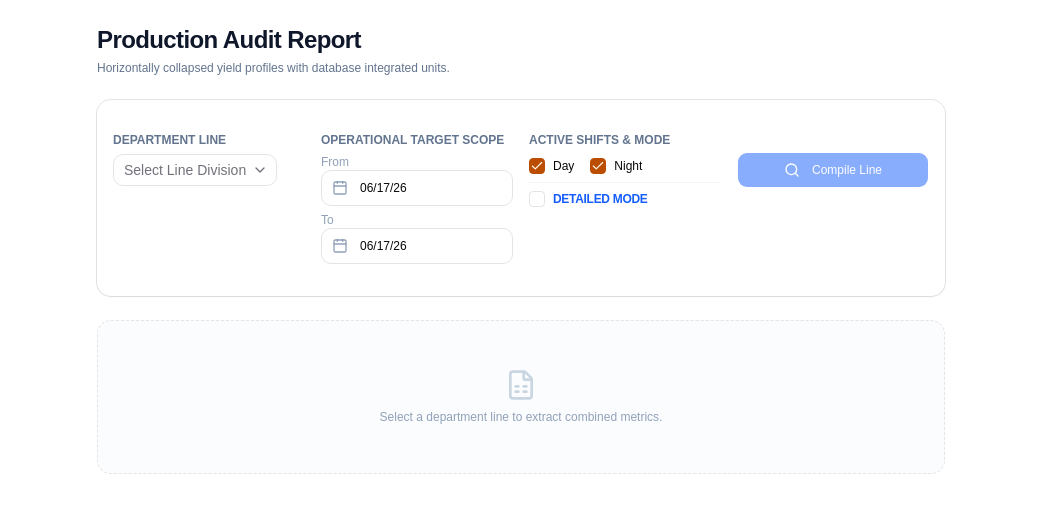
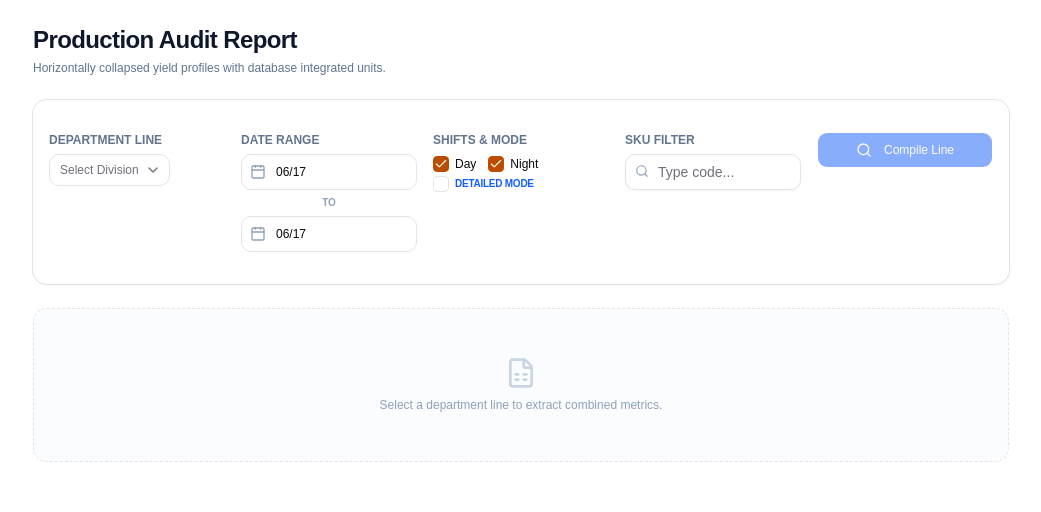
Before and after one commit to cfcitprogrammer-cloud/production-audit-report, a React (Vite) app: page / in a window 1280 px wide. Shown: the top 512 px of the page, without its empty margins (119-1160 px from the left). Built offline with nearby package versions, Linux system fonts and the light colour scheme.

Commit message:
updated code

```diff
--- a/src/pages/report.tsx
+++ b/src/pages/report.tsx
@@ -25,6 +25,7 @@ import { Checkbox } from "@/components/ui/checkbox"
 import { Label } from "@/components/ui/label"
 import { Button } from "@/components/ui/button"
 import { Calendar } from "@/components/ui/calendar"
+import { Input } from "@/components/ui/input"
 import {
   Popover,
   PopoverContent,
@@ -45,7 +46,7 @@ interface SkuMergedRow {
   item_description: string
   combined_value: number
   uom: string
-  prod_date?: string // Added for detailed view
+  prod_date?: string
 }
 
 export default function SkuFlatReportWithUomPage() {
@@ -54,7 +55,7 @@ export default function SkuFlatReportWithUomPage() {
     day: true,
     night: true,
   })
-  const [isDetailed, setIsDetailed] = React.useState<boolean>(false) // Detailed Mode State
+  const [isDetailed, setIsDetailed] = React.useState<boolean>(false)
 
   const [startDate, setStartDate] = React.useState<Date | undefined>(
     startOfDay(new Date())
@@ -68,11 +69,37 @@ export default function SkuFlatReportWithUomPage() {
     null
   )
 
+  // --- Search & Debounce States ---
+  const [searchQuery, setSearchQuery] = React.useState<string>("")
+  const [debouncedSearchQuery, setDebouncedSearchQuery] =
+    React.useState<string>("")
+
+  React.useEffect(() => {
+    const handler = setTimeout(() => {
+      setDebouncedSearchQuery(searchQuery)
+    }, 300)
+
+    return () => {
+      clearTimeout(handler)
+    }
+  }, [searchQuery])
+
+  // Computed array mapping for rendering filtered results case-insensitively
+  const filteredRows = React.useMemo(() => {
+    if (!mergedRows) return []
+    if (!debouncedSearchQuery.trim()) return mergedRows
+
+    const targetQuery = debouncedSearchQuery.toLowerCase()
+    return mergedRows.filter((row) =>
+      row.item_code.toLowerCase().includes(targetQuery)
+    )
+  }, [mergedRows, debouncedSearchQuery])
+
   // --- XLSX Export Handler ---
   const handleExportToExcel = () => {
-    if (!mergedRows || mergedRows.length === 0) return
+    if (!filteredRows || filteredRows.length === 0) return
 
-    const worksheetData = mergedRows.map((row) => ({
+    const worksheetData = filteredRows.map((row) => ({
       "SKU Code": row.item_code,
       "Item Description": row.item_description,
       ...(isDetailed ? { "Production Date": row.prod_date || "N/A" } : {}),
@@ -84,7 +111,6 @@ export default function SkuFlatReportWithUomPage() {
     const workbook = XLSX.utils.book_new()
     XLSX.utils.book_append_sheet(workbook, worksheet, "Yield Profile")
 
-    // Dynamic columns configurations based on mode
     worksheet["!cols"] = isDetailed
       ? [{ wch: 18 }, { wch: 45 }, { wch: 18 }, { wch: 22 }, { wch: 22 }]
       : [{ wch: 18 }, { wch: 45 }, { wch: 22 }, { wch: 22 }]
@@ -124,11 +150,8 @@ export default function SkuFlatReportWithUomPage() {
 
     try {
       const localAggregationMap = new Map<string, SkuMergedRow>()
-
-      // Shared item specs lookup dictionary across all lines
       const globalDescMap = new Map<string, { desc: string; uom: string }>()
 
-      // Extract raw date out of a prod_id string (e.g., "PROD-2026-03-24-day" -> "2026-03-24")
       const extractDateFromProdId = (prodId: string): string => {
         const parts = prodId.split("-")
         if (parts.length >= 4) {
@@ -139,7 +162,6 @@ export default function SkuFlatReportWithUomPage() {
 
       const getOrCreateRow = (code: string, prodId?: string): SkuMergedRow => {
         const prodDate = prodId ? extractDateFromProdId(prodId) : ""
-        // Map unique mapping keys based on standard vs detailed structure criteria
         const mapKey = isDetailed ? `${code}_${prodDate}` : code
 
         if (!localAggregationMap.has(mapKey)) {
@@ -157,14 +179,11 @@ export default function SkuFlatReportWithUomPage() {
 
       const isAll = department === "all"
 
-      // Execute queries conditioned on chosen division parameters
       const [
-        // 1. Bihon Line Queries
         bhCooking,
         bhPacking,
         bhFg,
         bhSku,
-        // 2. Snackfood Line Queries
         sfBlend,
         sfPremix,
         sfMix,
@@ -173,18 +192,15 @@ export default function SkuFlatReportWithUomPage() {
         sfPiece,
         sfFg,
         sfSku,
-        // 3. Catmon Line Queries
         cmMix,
         cmDry,
         cmPacking,
         cmFg,
         cmSku,
-        // 4. Kingsforth Sotanghon / Shared Core Queries
         kfPacking,
         kfFg,
         kfSeasoning,
         kfSku,
-        // 5. Kingsforth Specific Subdivision Queries
         kfHePacking,
         kfHeFg,
         kfCantonPacking,
@@ -295,7 +311,7 @@ export default function SkuFlatReportWithUomPage() {
               .select("item_code, item_description, uom")
           : Promise.resolve({ data: [] }),
 
-        // --- Kingsforth Sotanghon / Shared Core blocks ---
+        // --- Kingsforth Sotanghon Blocks ---
         isAll || department === "kf_sotanghon"
           ? supabase
               .from("kf_packing")
@@ -387,8 +403,7 @@ export default function SkuFlatReportWithUomPage() {
         })
       )
 
-      // --- Line Aggregation Implementations ---
-      // Bihon
+      // --- Aggregations ---
       bhCooking.data?.forEach((r) => {
         getOrCreateRow(r.item_code, r.prod_id).combined_value += Number(
           r.weight || 0
@@ -405,7 +420,6 @@ export default function SkuFlatReportWithUomPage() {
         )
       })
 
-      // Snackfood
       sfBlend.data?.forEach((r) => {
         getOrCreateRow(r.item_code, r.prod_id).combined_value += Number(
           r.usage || 0
@@ -442,7 +456,6 @@ export default function SkuFlatReportWithUomPage() {
         )
       })
 
-      // Catmon
       cmMix.data?.forEach((r) => {
         getOrCreateRow(r.item_code, r.prod_id).combined_value += Number(
           r.weight || 0
@@ -464,7 +477,6 @@ export default function SkuFlatReportWithUomPage() {
         )
       })
 
-      // Kingsforth Sotanghon
       kfPacking.data?.forEach((r) => {
         getOrCreateRow(r.item_code, r.prod_id).combined_value += Number(
           r.qty || 0
@@ -481,7 +493,6 @@ export default function SkuFlatReportWithUomPage() {
         )
       })
 
-      // Kingsforth Hobe Express
       kfHePacking.data?.forEach((r) => {
         getOrCreateRow(r.item_code, r.prod_id).combined_value += Number(
           r.qty || 0
@@ -493,7 +504,6 @@ export default function SkuFlatReportWithUomPage() {
         )
       })
 
-      // Kingsforth Canton
       kfCantonPacking.data?.forEach((r) => {
         getOrCreateRow(r.item_code, r.prod_id).combined_value += Number(
           r.qty || 0
@@ -505,7 +515,6 @@ export default function SkuFlatReportWithUomPage() {
         )
       })
 
-      // Kingsforth Snackfood
       kfSfPacking.data?.forEach((r) => {
         getOrCreateRow(r.item_code, r.prod_id).combined_value += Number(
           r.qty || 0
@@ -517,7 +526,6 @@ export default function SkuFlatReportWithUomPage() {
         )
       })
 
-      // Filter down view to exclude zero activity lines and sort chronologically/alphabetically
       const resultingRows = Array.from(localAggregationMap.values())
         .filter((row) => row.combined_value > 0)
         .sort((a, b) => {
@@ -540,7 +548,7 @@ export default function SkuFlatReportWithUomPage() {
   }
 
   return (
-    <div className="container mx-auto max-w-4xl space-y-6 p-6">
+    <div className="container mx-auto max-w-5xl space-y-6 p-6">
       <div className="flex items-center justify-between gap-4">
         <div className="flex flex-col gap-1">
           <h1 className="text-2xl font-bold tracking-tight text-slate-900">
@@ -552,7 +560,7 @@ export default function SkuFlatReportWithUomPage() {
           </p>
         </div>
 
-        {mergedRows && mergedRows.length > 0 && (
+        {filteredRows && filteredRows.length > 0 && (
           <Button
             onClick={handleExportToExcel}
             variant="outline"
@@ -568,8 +576,9 @@ export default function SkuFlatReportWithUomPage() {
         <CardContent className="p-4">
           <form
             onSubmit={handleGenerateReport}
-            className="grid grid-cols-1 items-start gap-4 sm:grid-cols-4"
+            className="grid grid-cols-1 items-start gap-4 sm:grid-cols-5"
           >
+            {/* 1. Department Line Selector */}
             <div className="space-y-1.5">
               <Label
                 htmlFor="department"
@@ -578,8 +587,8 @@ export default function SkuFlatReportWithUomPage() {
                 Department Line
               </Label>
               <Select value={department} onValueChange={setDepartment}>
-                <SelectTrigger id="department" className="h-9 bg-white">
-                  <SelectValue placeholder="Select Line Division" />
+                <SelectTrigger id="department" className="h-9 bg-white text-xs">
+                  <SelectValue placeholder="Select Division" />
                 </SelectTrigger>
                 <SelectContent>
                   <SelectItem value="all">All Departments</SelectItem>
@@ -594,22 +603,21 @@ export default function SkuFlatReportWithUomPage() {
               </Select>
             </div>
 
+            {/* 2. Target Operational Date Block */}
             <div className="space-y-1.5">
               <Label className="text-xs font-bold text-slate-500 uppercase">
-                Operational Target Scope
+                Date Range
               </Label>
-              <div className="flex flex-col items-stretch gap-1.5">
-                <div>
-                  <span className="block text-xs text-slate-400">From</span>
+              <div className="flex flex-col items-center gap-1.5">
                 <Popover>
                   <PopoverTrigger asChild>
                     <Button
                       variant="outline"
-                        className="h-9 w-full justify-start text-xs font-normal"
+                      className="h-9 w-full justify-start px-2 text-left text-xs font-normal"
                     >
-                        <CalendarIcon className="mr-1.5 h-3.5 w-3.5 text-slate-400" />
+                      <CalendarIcon className="structural-shrink-0 mr-1 h-3.5 w-3.5 text-slate-400" />
                       <span className="truncate">
-                          {startDate ? format(startDate, "MM/dd/yy") : "Start"}
+                        {startDate ? format(startDate, "MM/dd") : "Start"}
                       </span>
                     </Button>
                   </PopoverTrigger>
@@ -621,18 +629,18 @@ export default function SkuFlatReportWithUomPage() {
                     />
                   </PopoverContent>
                 </Popover>
-                </div>
-                <div>
-                  <span className="block text-xs text-slate-400">To</span>
+                <span className="text-[10px] font-bold text-slate-400 uppercase">
+                  To
+                </span>
                 <Popover>
                   <PopoverTrigger asChild>
                     <Button
                       variant="outline"
-                        className="h-9 w-full justify-start text-xs font-normal"
+                      className="h-9 w-full justify-start px-2 text-left text-xs font-normal"
                     >
-                        <CalendarIcon className="mr-1.5 h-3.5 w-3.5 text-slate-400" />
+                      <CalendarIcon className="structural-shrink-0 mr-1 h-3.5 w-3.5 text-slate-400" />
                       <span className="truncate">
-                          {endDate ? format(endDate, "MM/dd/yy") : "End"}
+                        {endDate ? format(endDate, "MM/dd") : "End"}
                       </span>
                     </Button>
                   </PopoverTrigger>
@@ -647,15 +655,15 @@ export default function SkuFlatReportWithUomPage() {
                 </Popover>
               </div>
             </div>
-            </div>
 
+            {/* 3. Shifts & View Mode Setup */}
             <div className="space-y-1.5">
               <Label className="text-xs font-bold text-slate-500 uppercase">
-                Active Shifts & Mode
+                Shifts & Mode
               </Label>
-              <div className="flex flex-col gap-2 pt-1">
-                <div className="flex items-center gap-4">
-                  <label className="flex cursor-pointer items-center space-x-2 text-xs font-medium">
+              <div className="flex flex-col gap-1 pt-0.5">
+                <div className="flex items-center gap-3">
+                  <label className="flex cursor-pointer items-center space-x-1.5 text-xs font-medium">
                     <Checkbox
                       checked={shifts.day}
                       onCheckedChange={(c) =>
@@ -664,7 +672,7 @@ export default function SkuFlatReportWithUomPage() {
                     />
                     <span>Day</span>
                   </label>
-                  <label className="flex cursor-pointer items-center space-x-2 text-xs font-medium">
+                  <label className="flex cursor-pointer items-center space-x-1.5 text-xs font-medium">
                     <Checkbox
                       checked={shifts.night}
                       onCheckedChange={(c) =>
@@ -674,8 +682,7 @@ export default function SkuFlatReportWithUomPage() {
                     <span>Night</span>
                   </label>
                 </div>
-                {/* Detailed Mode Checkbox Row */}
-                <label className="flex cursor-pointer items-center space-x-2 border-t border-slate-100 pt-2 text-xs font-bold tracking-tight text-blue-600 uppercase">
+                <label className="flex cursor-pointer items-center space-x-1.5 text-[10px] font-bold tracking-tight text-blue-600 uppercase">
                   <Checkbox
                     checked={isDetailed}
                     onCheckedChange={(c) => setIsDetailed(!!c)}
@@ -685,9 +692,31 @@ export default function SkuFlatReportWithUomPage() {
               </div>
             </div>
 
+            {/* 4. SKU Live Text Filter Input (Grouped Before Search Action Button) */}
+            <div className="space-y-1.5">
+              <Label
+                htmlFor="sku-filter"
+                className="text-xs font-bold text-slate-500 uppercase"
+              >
+                SKU Filter
+              </Label>
+              <div className="relative">
+                <Search className="absolute top-2.5 left-2.5 h-3.5 w-3.5 text-slate-400" />
+                <Input
+                  id="sku-filter"
+                  type="text"
+                  placeholder="Type code..."
+                  value={searchQuery}
+                  onChange={(e) => setSearchQuery(e.target.value)}
+                  className="h-9 bg-white pl-8 text-xs shadow-xs focus-visible:ring-1"
+                />
+              </div>
+            </div>
+
+            {/* 5. Compile/Generate Search Form Button */}
             <Button
               type="submit"
-              className="h-9 bg-blue-600 text-xs font-medium text-white hover:bg-blue-700 sm:mt-5"
+              className="h-9 bg-blue-600 text-xs font-medium text-white hover:bg-blue-700"
               disabled={
                 isLoading ||
                 !department ||
@@ -711,7 +740,7 @@ export default function SkuFlatReportWithUomPage() {
         </CardContent>
       </Card>
 
-      {/* RENDER FLAT INTERFACE VIEW */}
+      {/* RENDER REPORT RESULTS CONTAINER */}
       {!mergedRows ? (
         <div className="rounded-xl border border-dashed bg-slate-50/50 p-12 text-center text-slate-400">
           <FileSpreadsheet className="mx-auto mb-2 h-8 w-8 text-slate-300" />
@@ -723,6 +752,13 @@ export default function SkuFlatReportWithUomPage() {
         <div className="rounded-xl border bg-white p-12 text-center text-slate-500">
           <p className="text-xs font-semibold">
             No data points logged inside requested search criteria.
+          </p>
+        </div>
+      ) : filteredRows.length === 0 ? (
+        <div className="rounded-xl border bg-slate-50/40 p-12 text-center text-slate-400">
+          <p className="text-xs font-medium">
+            No active metrics match the SKU filter criteria "
+            {debouncedSearchQuery}".
           </p>
         </div>
       ) : (
@@ -757,12 +793,12 @@ export default function SkuFlatReportWithUomPage() {
                 </TableRow>
               </TableHeader>
               <TableBody>
-                {mergedRows.map((row, index) => (
+                {filteredRows.map((row, index) => (
                   <TableRow
                     key={
                       isDetailed
                         ? `${row.item_code}_${row.prod_date}_${index}`
-                        : row.item_code
+                        : `${row.item_code}_${index}`
                     }
                     className="transition-colors hover:bg-slate-50/60"
                   >
```
Lines whose indentation alone changed are shown as unchanged.
